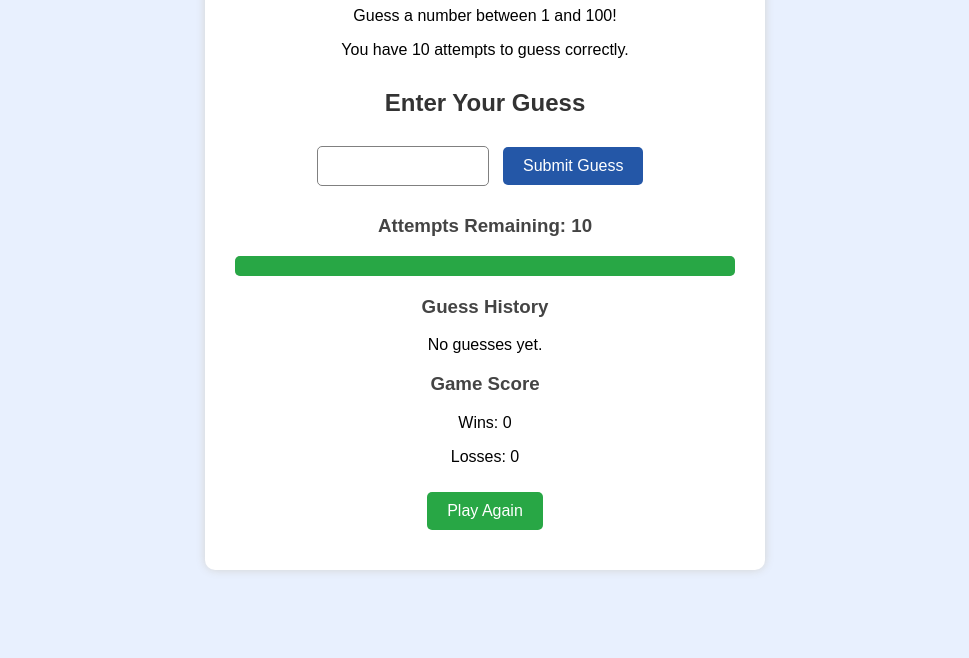
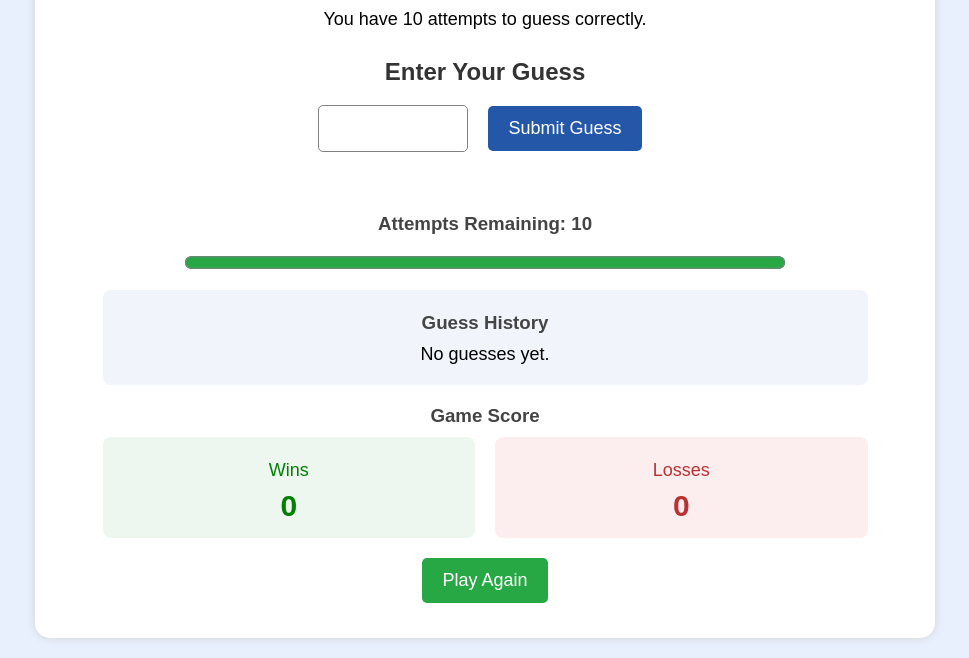
Before and after one commit to tugbasfk/WebProgramming, a plain HTML site: page NumberGuessingGame/index.html in a window 1280 px wide. Shown: the part 143-801 px from the top of the page, without its empty margins (155-1124 px from the left). Drawn offline with Linux system fonts and the light colour scheme.

Commit message:
Update 11/25/2026

```diff
--- a/NumberGuessingGame/index.html
+++ b/NumberGuessingGame/index.html
@@ -17,23 +17,43 @@
 
         <h2>Enter Your Guess</h2>
 
-        <input type="number" id="guessInput" min="1" max="100">
+        <div class="guess-section">
 
-        <button id="guessButton">Submit Guess</button>
+            <input type="number" id="guessInput" min="1" max="100" step="1" aria-label="Enter your guess">
+
+            <button id="guessButton">Submit Guess</button>
+
+        </div>
 
         <p id="message"></p>
 
         <h3>Attempts Remaining: <span id="attempts">10</span></h3>
-        <div class="progress-container">
-        <div id="progressBar"></div>
+
+        <progress id="progressBar" value="10" max="10" aria-label="Remaining attempts"></progress>
+
+        <div class="history-section">
+
+            <h3>Guess History</h3>
+
+            <p id="guessHistory">No guesses yet.</p>
+
         </div>
 
-        <h3>Guess History</h3>
-        <p id="guessHistory">No guesses yet.</p>
+        <h3>Game Score</h3>
 
-        <h3>Game Score</h3>
-        <p>Wins: <span id="wins">0</span></p>
-        <p>Losses: <span id="losses">0</span></p>
+        <div class="score-section">
+
+            <div class="win-box">
+                <p>Wins</p>
+                <span id="wins">0</span>
+            </div>
+
+            <div class="loss-box">
+                <p>Losses</p>
+                <span id="losses">0</span>
+            </div>
+
+        </div>
 
         <button id="restartButton">Play Again</button>
 
--- a/NumberGuessingGame/script.js
+++ b/NumberGuessingGame/script.js
@@ -1,15 +1,16 @@
-//variables to store secret num, attempts, wins, losses
 let secretNumber = Math.floor(Math.random() * 100) + 1;
+
 let attempts = 10;
 let wins = 0;
 let losses = 0;
 let gameOver = false;
-// Store the player's guesses
+
+
 let game = {
     guesses: []
 };
 
-// Display all guess history
+
 function showHistory() {
 
     let history = "";
@@ -23,7 +24,7 @@ function showHistory() {
     document.getElementById("guessHistory").textContent = history;
 }
 
-// Check the player's guess
+
 function checkGuess() {
 
     if (gameOver == true) {
@@ -34,40 +35,50 @@ function checkGuess() {
 
     let message = document.getElementById("message");
 
-   // Check if the input is empty
+    message.className = "normal";
+
+
     if (document.getElementById("guessInput").value == "") {
+
         message.textContent = "Please enter a number.";
+
         return;
     }
 
-// Check if the number is valid
+
     if (guess < 1 || guess > 100 || isNaN(guess)) {
+
         message.textContent = "Please enter a number between 1 and 100.";
+
         return;
     }
 
-// Check if the number is a whole number
+
     if (guess % 1 != 0) {
+
         message.textContent = "Please enter a whole number.";
+
         return;
     }
+
 
     game.guesses.push(guess);
 
     showHistory();
 
+
     attempts--;
 
     document.getElementById("attempts").textContent = attempts;
 
-    document.getElementById("progressBar").style.width = (attempts * 10) + "%";
+    document.getElementById("progressBar").value = attempts;
 
-    // Check the guess
+
     if (guess == secretNumber) {
 
         message.textContent = "Correct! You guessed the number!";
 
-        message.style.color = "green";
+        message.className = "correct";
 
         wins++;
 
@@ -76,11 +87,12 @@ if (guess % 1 != 0) {
         gameOver = true;
 
     }
+
     else if (attempts == 0) {
 
         message.textContent = "Game Over! The number was " + secretNumber;
 
-        message.style.color = "red";
+        message.className = "incorrect";
 
         losses++;
 
@@ -89,14 +101,20 @@ if (guess % 1 != 0) {
         gameOver = true;
 
     }
+
     else if (guess > secretNumber) {
 
         message.textContent = "Too high! Try again.";
 
+        message.className = "normal";
+
     }
+
     else {
 
         message.textContent = "Too low! Try again.";
+
+        message.className = "normal";
 
     }
 
@@ -104,7 +122,6 @@ if (guess % 1 != 0) {
 }
 
 
-// Restart the game
 function restartGame() {
 
     secretNumber = Math.floor(Math.random() * 100) + 1;
@@ -119,15 +136,16 @@ function restartGame() {
 
     document.getElementById("attempts").textContent = attempts;
 
-    document.getElementById("progressBar").style.width = "100%";
+    document.getElementById("progressBar").value = 10;
 
     document.getElementById("message").textContent = "";
+
+    document.getElementById("message").className = "normal";
 
     document.getElementById("guessInput").value = "";
 }
 
 
-// Button event listeners
 document.getElementById("guessButton").addEventListener("click", checkGuess);
 
 document.getElementById("restartButton").addEventListener("click", restartGame);
--- a/NumberGuessingGame/style.css
+++ b/NumberGuessingGame/style.css
@@ -3,53 +3,72 @@ body {
     background-color: #e8f0fe;
     text-align: center;
     margin: 0;
-    padding: 40px;
+    padding: 20px;
 }
 
 .container {
     background-color: white;
-    max-width: 500px;
+    max-width: 900px;
     margin: auto;
-    padding: 30px;
-    border-radius: 10px;
+    padding: 25px;
+    border-radius: 15px;
     box-shadow: 0 0 10px lightgray;
+    box-sizing: border-box;
+
+    display: flex;
+    flex-direction: column;
+    align-items: center;
 }
 
 h1 {
     color: #2457a7;
+    font-size: 36px;
+    margin: 10px 0;
 }
 
 h2 {
     color: #333;
-    margin-top: 30px;
+    font-size: 24px;
+    margin-top: 20px;
+    margin-bottom: 10px;
 }
 
 h3 {
     color: #444;
+    margin: 10px 0;
 }
 
 p {
-    font-size: 16px;
+    font-size: 18px;
+    margin: 8px 0;
+}
+
+.guess-section {
+    display: flex;
+    align-items: center;
+    justify-content: center;
+    gap: 10px;
 }
 
 input {
-    padding: 10px;
-    font-size: 16px;
+    padding: 12px;
+    font-size: 18px;
     width: 150px;
     border: 1px solid gray;
     border-radius: 5px;
     text-align: center;
+    box-sizing: border-box;
 }
 
 button {
     background-color: #2457a7;
     color: white;
-    padding: 10px 20px;
+    padding: 12px 20px;
     margin: 10px;
     border: none;
     border-radius: 5px;
     cursor: pointer;
-    font-size: 16px;
+    font-size: 18px;
 }
 
 button:hover {
@@ -59,7 +78,67 @@ button:hover {
 #message {
     font-size: 18px;
     font-weight: bold;
-    margin-top: 20px;
+    min-height: 22px;
+    margin: 10px 0;
+}
+
+.correct {
+    color: green;
+}
+
+.incorrect {
+    color: red;
+}
+
+.normal {
+    color: #333;
+}
+
+#progressBar {
+    width: 90%;
+    max-width: 600px;
+    height: 25px;
+    margin-top: 5px;
+    margin-bottom: 15px;
+    accent-color: #28a745;
+}
+
+.history-section {
+    background-color: #f1f5fb;
+    width: 90%;
+    padding: 12px;
+    margin-bottom: 10px;
+    border-radius: 8px;
+    box-sizing: border-box;
+}
+
+.score-section {
+    display: flex;
+    justify-content: center;
+    gap: 20px;
+    width: 90%;
+    margin-bottom: 10px;
+}
+
+.win-box {
+    background-color: #edf7ef;
+    color: green;
+    padding: 15px;
+    border-radius: 8px;
+    flex: 1;
+}
+
+.loss-box {
+    background-color: #fceeee;
+    color: #b83232;
+    padding: 15px;
+    border-radius: 8px;
+    flex: 1;
+}
+
+#wins, #losses {
+    font-size: 30px;
+    font-weight: bold;
 }
 
 #restartButton {
@@ -72,30 +151,44 @@ button:hover {
 
 @media (max-width: 600px) {
     body {
+        padding: 10px;
+    }
+
+    .container {
         padding: 15px;
     }
 
-    .container {
-        padding: 20px;
+    h1 {
+        font-size: 26px;
+    }
+
+    h2 {
+        font-size: 22px;
+    }
+
+    p {
+        font-size: 16px;
+    }
+
+    .guess-section {
+        flex-direction: column;
+        width: 100%;
     }
 
     input {
         width: 80%;
     }
+
+    .history-section {
+        width: 100%;
     }
 
-    .progress-container {
+    .score-section {
         width: 100%;
-    background-color: lightgray;
-    height: 20px;
-    border-radius: 5px;
-    margin-top: 10px;
-    margin-bottom: 20px;
+        gap: 10px;
     }
 
     #progressBar {
         width: 100%;
-    height: 100%;
-    background-color: #28a745;
-    border-radius: 5px;
     }
+}
```
Lines whose indentation alone changed are shown as unchanged.
